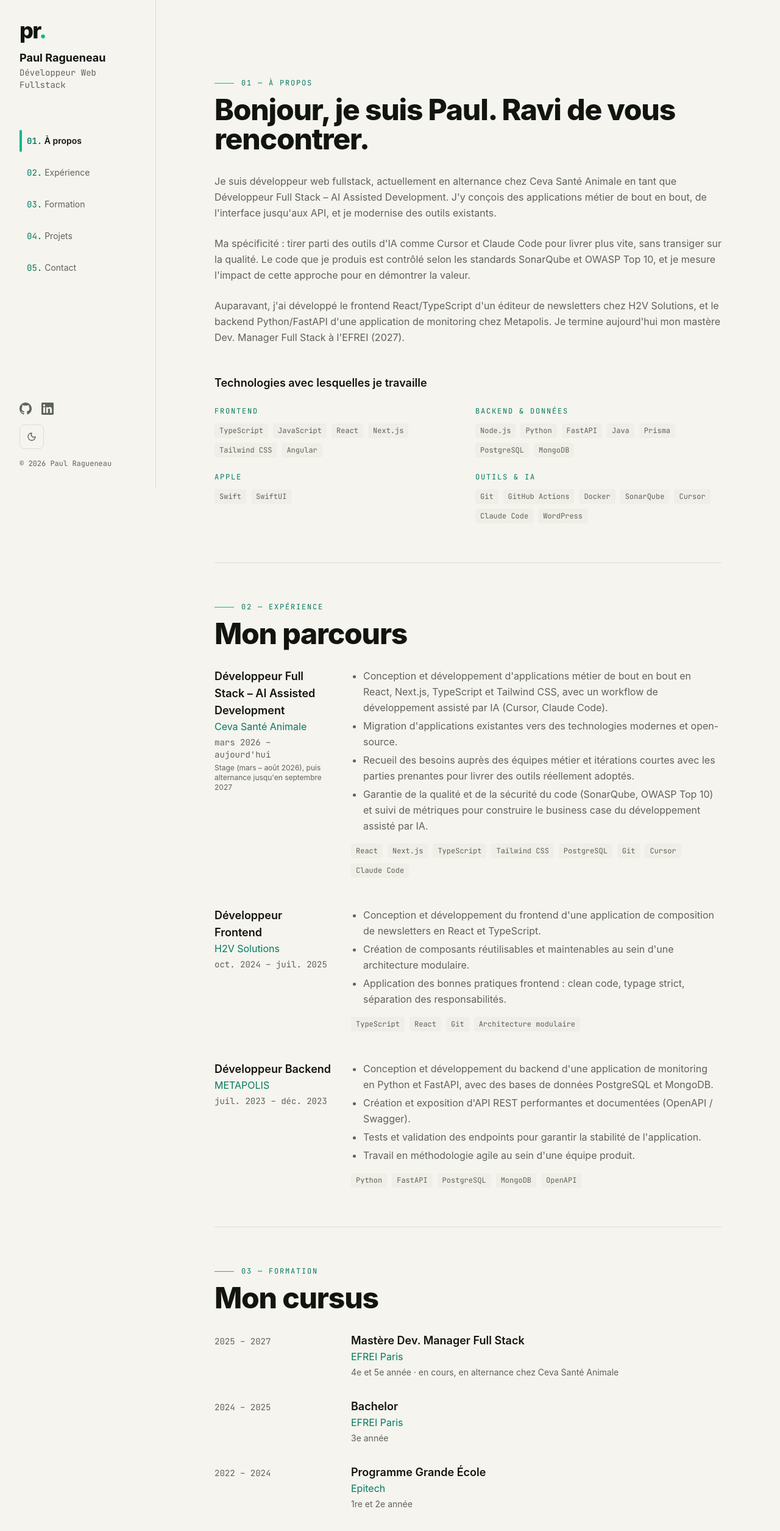
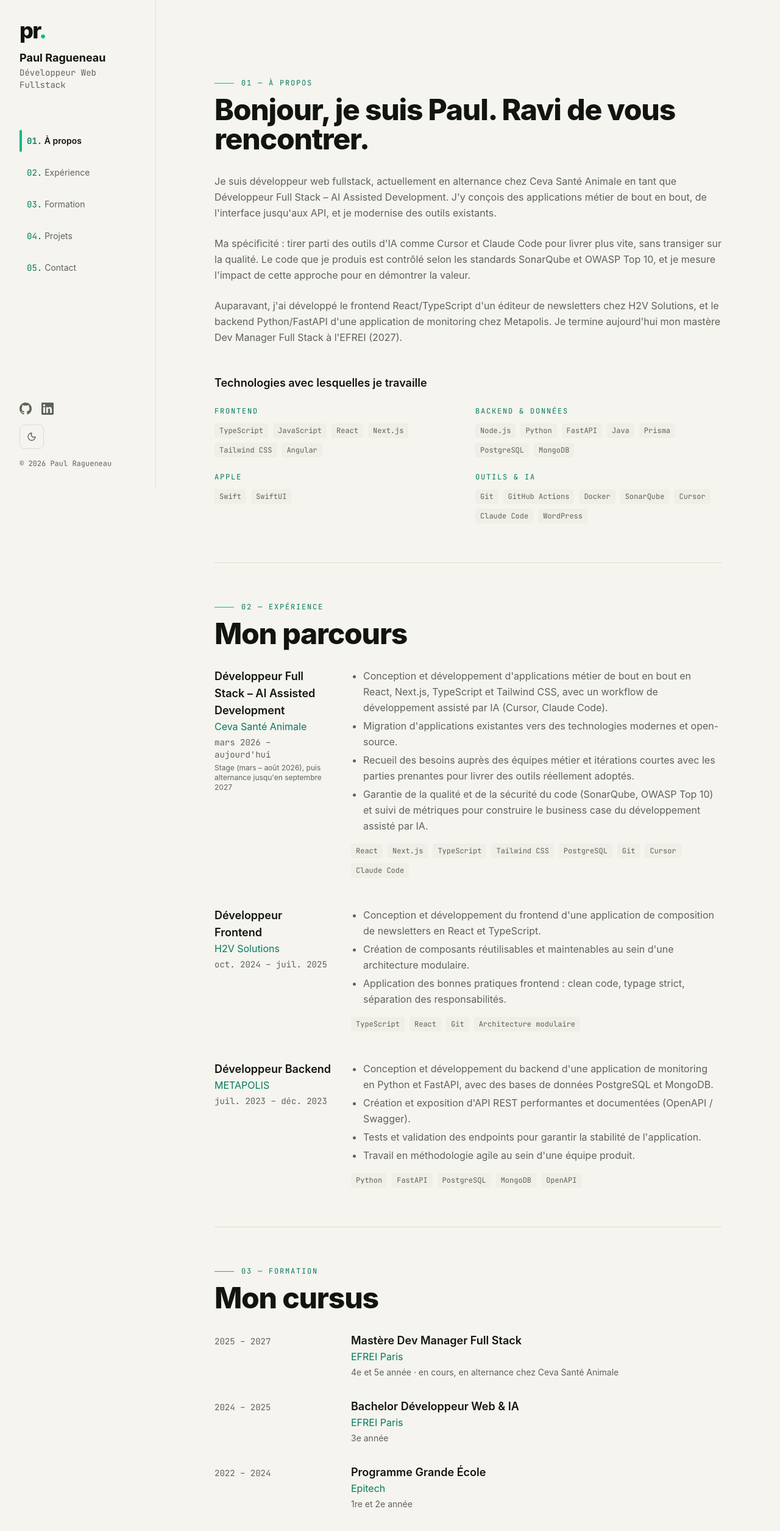
Before and after one commit to Periicles/portfolio, a Next.js app: page / in a window 1280 px wide. Shown: the top 2510 px of the page at 61% size. Built offline with nearby package versions, Linux system fonts and the light colour scheme.

Commit message:
fix(education): reprendre les intitulés officiels des formations EFREI
Bachelor Développeur Web & IA (3e année) et Mastère Dev Manager Full
Stack, tels qu'affichés sur le site de l'école.

```diff
--- a/app/components/About.tsx
+++ b/app/components/About.tsx
@@ -19,7 +19,7 @@ export default function About() {
                 </p>
 
                 <p>
-                    Auparavant, j&apos;ai développé le frontend React/TypeScript d&apos;un éditeur de newsletters chez H2V Solutions, et le backend Python/FastAPI d&apos;une application de monitoring chez Metapolis. Je termine aujourd&apos;hui mon mastère Dev. Manager Full Stack à l&apos;EFREI (2027).
+                    Auparavant, j&apos;ai développé le frontend React/TypeScript d&apos;un éditeur de newsletters chez H2V Solutions, et le backend Python/FastAPI d&apos;une application de monitoring chez Metapolis. Je termine aujourd&apos;hui mon mastère Dev Manager Full Stack à l&apos;EFREI (2027).
                 </p>
             </div>
 
--- a/app/content/education.ts
+++ b/app/content/education.ts
@@ -8,13 +8,13 @@ export type Education = {
 export const education: readonly Education[] = [
     {
         school: "EFREI Paris",
-        degree: "Mastère Dev. Manager Full Stack",
+        degree: "Mastère Dev Manager Full Stack",
         period: "2025 – 2027",
         detail: "4e et 5e année · en cours, en alternance chez Ceva Santé Animale",
     },
     {
         school: "EFREI Paris",
-        degree: "Bachelor",
+        degree: "Bachelor Développeur Web & IA",
         period: "2024 – 2025",
         detail: "3e année",
     },
```
